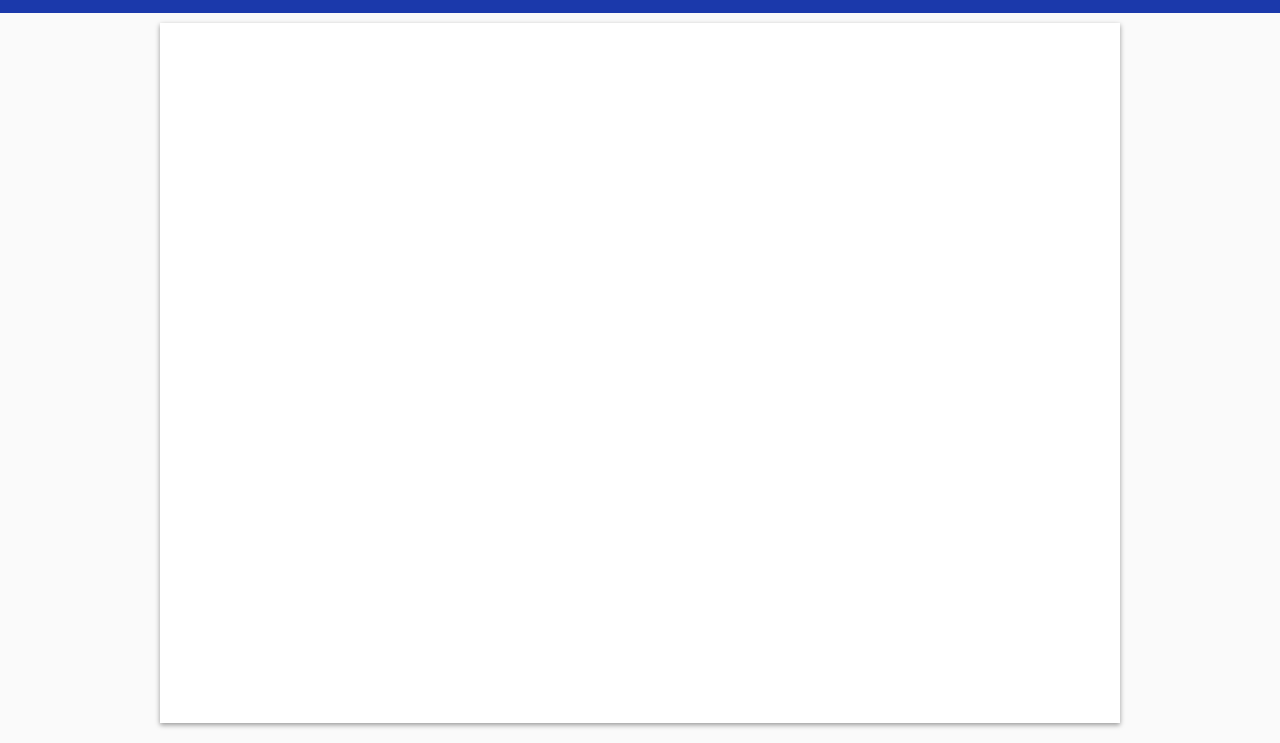
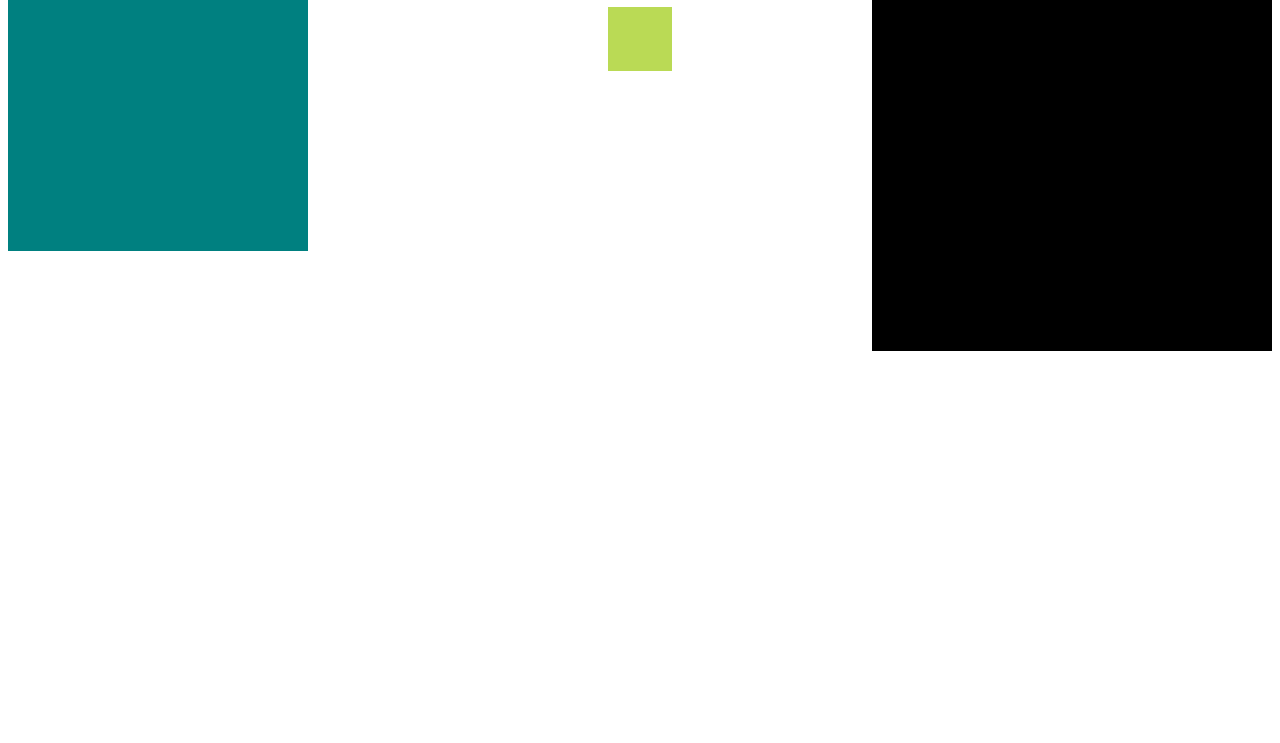
Before and after one commit to perfectfoolish/perfectfoolish.github.io, a plain HTML site: page index.html in a window 1280 px wide. Shown: the part 57-800 px from the top of the page. Drawn offline with Linux system fonts and the light colour scheme.

Commit message:
Tidy repo

```diff
--- a/index.html
+++ b/index.html
@@ -4,7 +4,12 @@
   	<link rel="stylesheet" type="text/css" href="main.css">
   </head>
   <body>
-    <div class="header"></div>
-    <div class="wrapper"></div>
+    <div class="block1">
+      block1
+    </div>
+    <div class="block2">
+      block2
+    </div>
+    <div class="box"></div>
   </body>
 </html>
--- a/main.css
+++ b/main.css
@@ -1,17 +1,26 @@
-body {
-  background: #fafafa;
-  margin: 0;
+.block1 {
+  width: 300px;
+  height: 300px;
+  background: teal;
+  color: #fff;
+  font-size: 30px;
+  float: left;
 }
 
-.header {
-  background: #1b39ab;
-  height: 70px;
+.block2 {
+  width: 400px;
+  height: 400px;
+  background: #000;
+  color: #fff;
+  font-size: 30px;
+  float: right;
 }
-
-.wrapper {
-  height: 700px;
-  width: 960px;
-  box-shadow: 0 2px 5px rgba(0, 0, 0, 0.4);
-  background: #fff;
-  margin: 10px auto;
+.box {
+  width: 4em;
+  height: 4em;
+  background: #bada55;
+  position: absolute;
+  top: 4em;
+  margin-left: -2em;
+  left: 50%;
 }
```
Also changed, not shown: sublime_shortcuts.md (added, +6 -0 lines), README.md, 1 other file.
